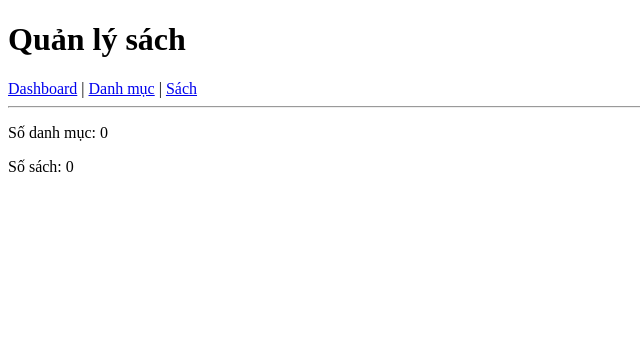
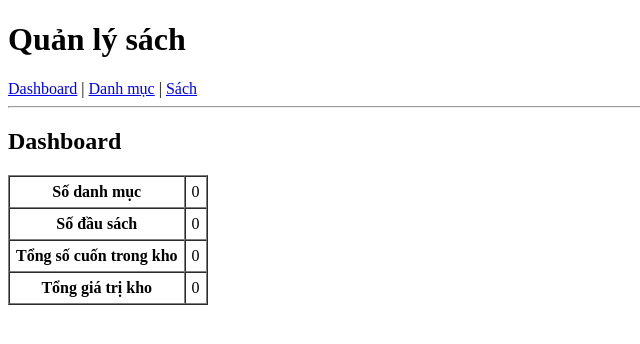
Before and after one commit to KimNguyen98/pmnm-hocphan, a Flask app: page / in a window 1280 px wide. Shown: the top 344 px of the page, without its empty margins (0-640 px from the left). Run offline with Flask 3, Linux system fonts and the light colour scheme.

Commit message:
Hiển thị thống kê tổng trên dashboard

```diff
--- a/templates/dashboard.html
+++ b/templates/dashboard.html
@@ -1,5 +1,10 @@
 {% extends "base.html" %}
 {% block content %}
-<p>Số danh mục: {{ so_danh_muc }}</p>
-<p>Số sách: {{ so_sach }}</p>
+<h2>Dashboard</h2>
+<table border="1" cellpadding="6" cellspacing="0">
+    <tr><th>Số danh mục</th><td>{{ so_danh_muc }}</td></tr>
+    <tr><th>Số đầu sách</th><td>{{ so_sach }}</td></tr>
+    <tr><th>Tổng số cuốn trong kho</th><td>{{ ton_kho }}</td></tr>
+    <tr><th>Tổng giá trị kho</th><td>{{ "{:,.0f}".format(gia_tri_kho) }}</td></tr>
+</table>
 {% endblock %}
```
